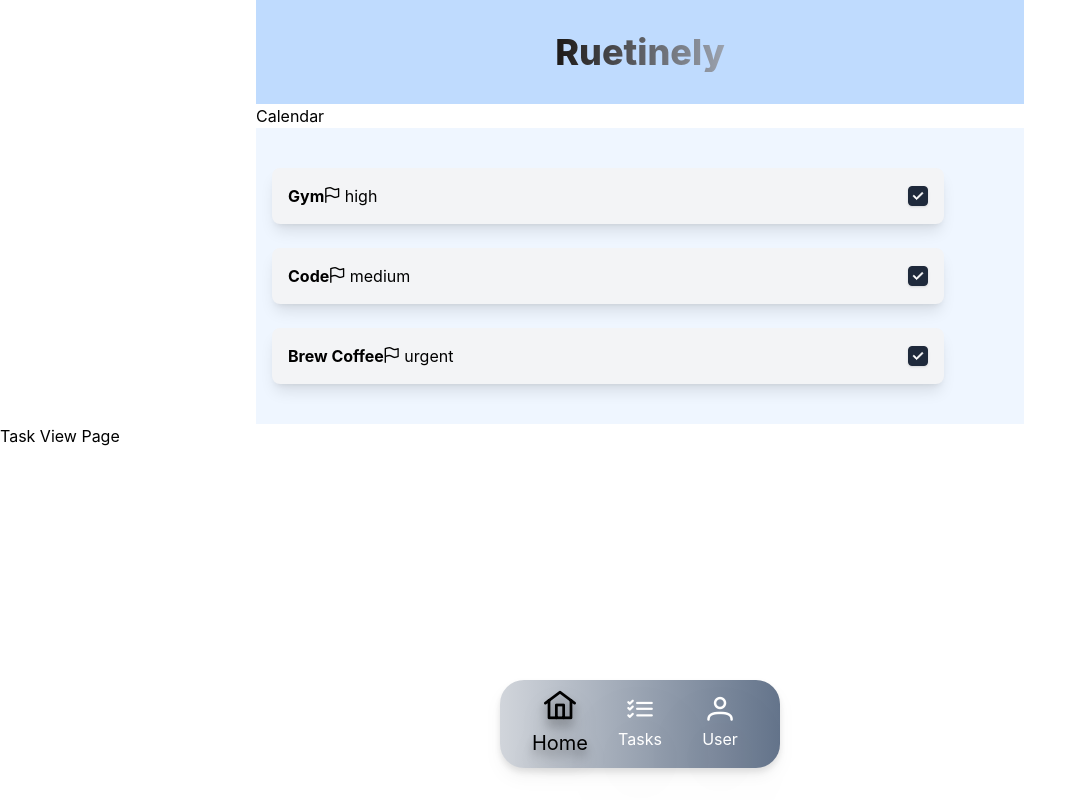
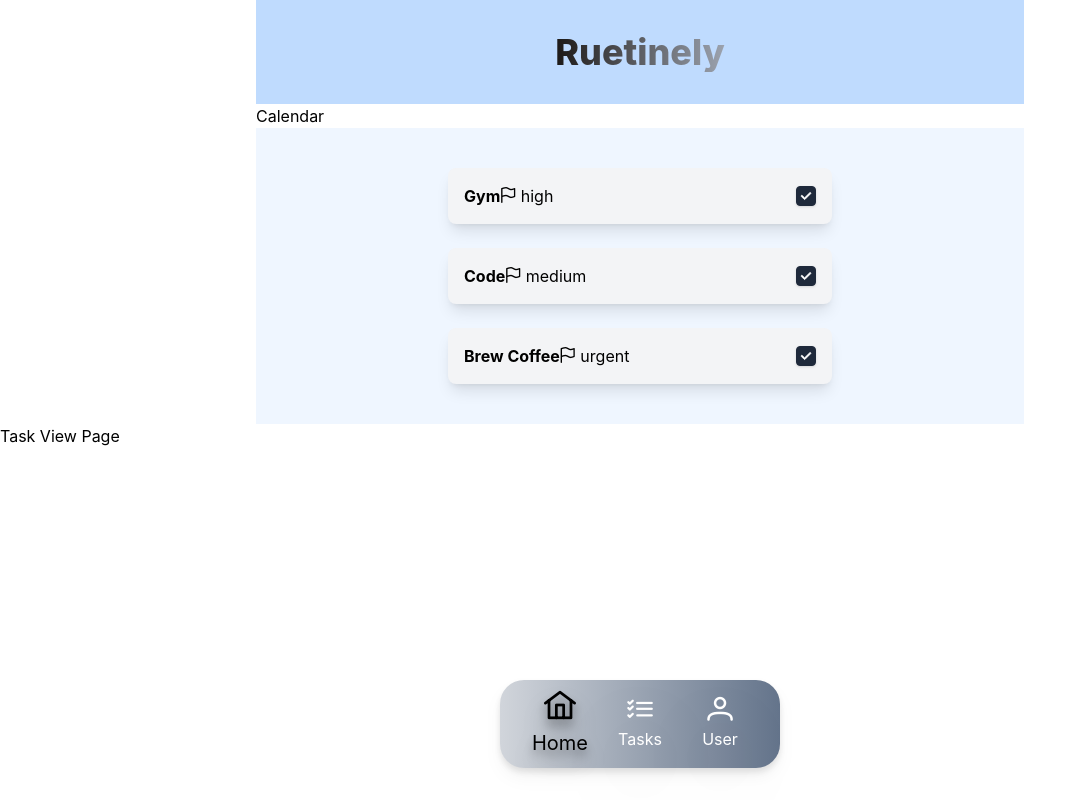
Before and after one commit to rjsreino/ruetinely, a Vue app: page / in a window 1280 px wide. Shown: the whole page, without its empty margins (0-1083 px from the left). Built offline with nearby package versions, Linux system fonts and the light colour scheme.

Commit message:
installed primevue and modified style:task card sizing

```diff
--- a/package.json
+++ b/package.json
@@ -13,6 +13,7 @@
   "dependencies": {
     "pinia": "^3.0.1",
     "primeicons": "^7.0.0",
+    "primevue": "^4.3.3",
     "vue": "^3.5.13",
     "vue-router": "^4.5.0"
   },
--- a/src/components/TaskList.vue
+++ b/src/components/TaskList.vue
@@ -6,8 +6,8 @@ import { ref } from 'vue'
 const tasks = ref(taskData)
 </script>
 <template>
-  <section class="bg-blue-50 px-4 py-10">
-    <div class="container-xl m-auto">
+  <section class="bg-blue-50 py-10">
+    <div class="flex justify-center container-xl">
       <div class="grid grid-cols-1 gap-6">
         <TaskSingle v-for="task in tasks" :key="task.id" :task="task" />
       </div>
--- a/src/components/TaskSingle.vue
+++ b/src/components/TaskSingle.vue
@@ -7,7 +7,7 @@ defineProps({
 })
 </script>
 <template>
-  <div class="w-full p-4 bg-gray-100 rounded-lg shadow-lg sm:max-w-2xl md:max-w-2xl lg:max-w-2xl">
+  <div class="w-96 p-4 bg-gray-100 rounded-lg shadow-lg sm:max-w-2xl md:max-w-2xl lg:max-w-2xl">
     <div class="flex items-center justify-between w-full">
       <!--left side-->
       <div>
--- a/src/main.js
+++ b/src/main.js
@@ -3,6 +3,8 @@ import 'primeicons/primeicons.css'
 
 import { createApp } from 'vue'
 import { createPinia } from 'pinia'
+
+import PrimeVue from 'primevue/config'
 
 import App from './App.vue'
 import router from './router'
@@ -11,5 +13,6 @@ const app = createApp(App)
 
 app.use(createPinia())
 app.use(router)
+app.use(PrimeVue)
 
 app.mount('#app')
```
Also changed, not shown: 1 other file (tests, documents, lock files or other folders).
